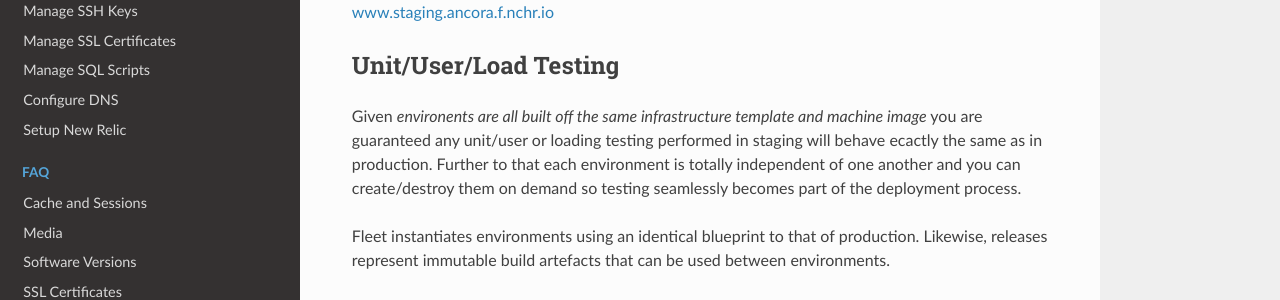
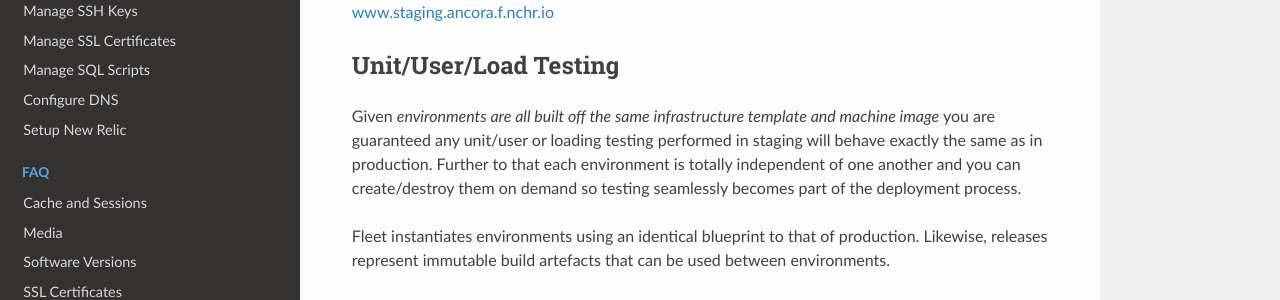
Before and after one commit to anchor/fleet-magento-docs, an MkDocs documentation site: the page built from docs/tutorial/staging-environment.md, in a window 1280 px wide and 900 px high, scrolled down 3721 px. Shown: the part 151-451 px from the top of the window. Built offline with MkDocs 1.6.1, drawn with Linux system fonts in a browser that asks for light colours; nearby versions of some CDN libraries; old or Windows-style settings are respelled for this version of MkDocs.

Commit message:
Update staging-environment.md
Typo in the text

```diff
--- a/docs/tutorial/staging-environment.md
+++ b/docs/tutorial/staging-environment.md
@@ -200,7 +200,7 @@ Fleet exposes a www endpoint for your staging environment.  In this case:
 
 ## Unit/User/Load Testing
 
-Given *environents are all built off the same infrastructure template and machine image* you are guaranteed any unit/user or loading testing performed in staging will behave ecactly the same as in
+Given *environments are all built off the same infrastructure template and machine image* you are guaranteed any unit/user or loading testing performed in staging will behave exactly the same as in
 production. Further to that each environment is totally independent of one another and you can create/destroy them on demand so testing seamlessly becomes part of the deployment process.
 
 Fleet instantiates environments using an identical blueprint to that of
```
